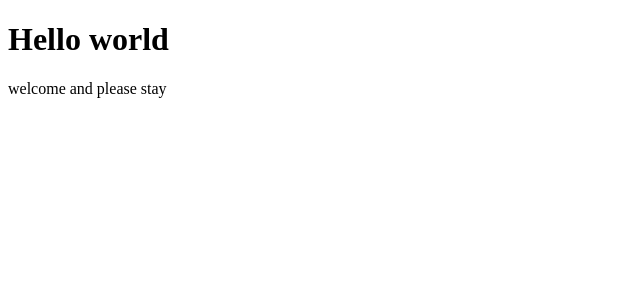
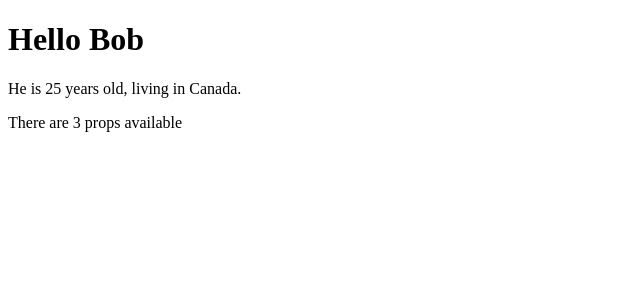
Before and after one commit to glitjch-lab/LinkedIn-Learning-Review-React, a React (Create React App) app: page / in a window 1280 px wide. Shown: the top 300 px of the page, without its empty margins (0-640 px from the left). Built offline with nearby package versions, Linux system fonts and the light colour scheme.

Commit message:
review props

```diff
--- a/src/index.js
+++ b/src/index.js
@@ -3,18 +3,20 @@ import ReactDOM from 'react-dom/client';
 // import './index.css';
 // import App from './App';
 
-function Hello () {
+function Hello (props) {
+  const propsCount = Object.keys(props).length
   return (
   <div>
-    <h1>Hello world</h1>
-    <p>welcome and please stay</p>
+    <h1>Hello {props.name}</h1>
+    <p>He is {props.age} years old, living in {props.country}.</p>
+    <p>There are {propsCount} props available</p>
   </div>
   )
 }
 
 const root = ReactDOM.createRoot(document.getElementById('root'));
 root.render(
- <Hello />
+ <Hello name="Bob" age="25" country="Canada"/>
 )
 
 
```
